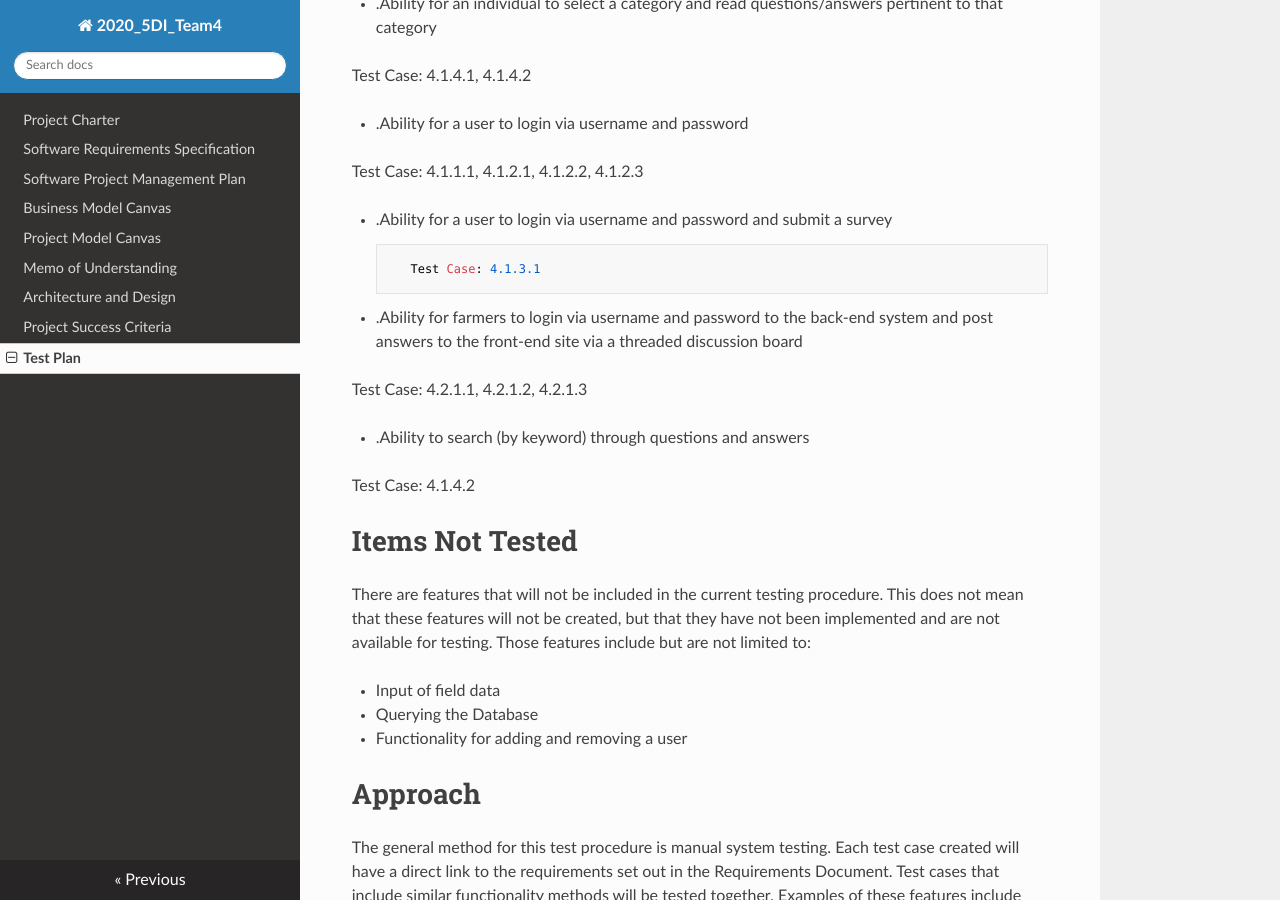
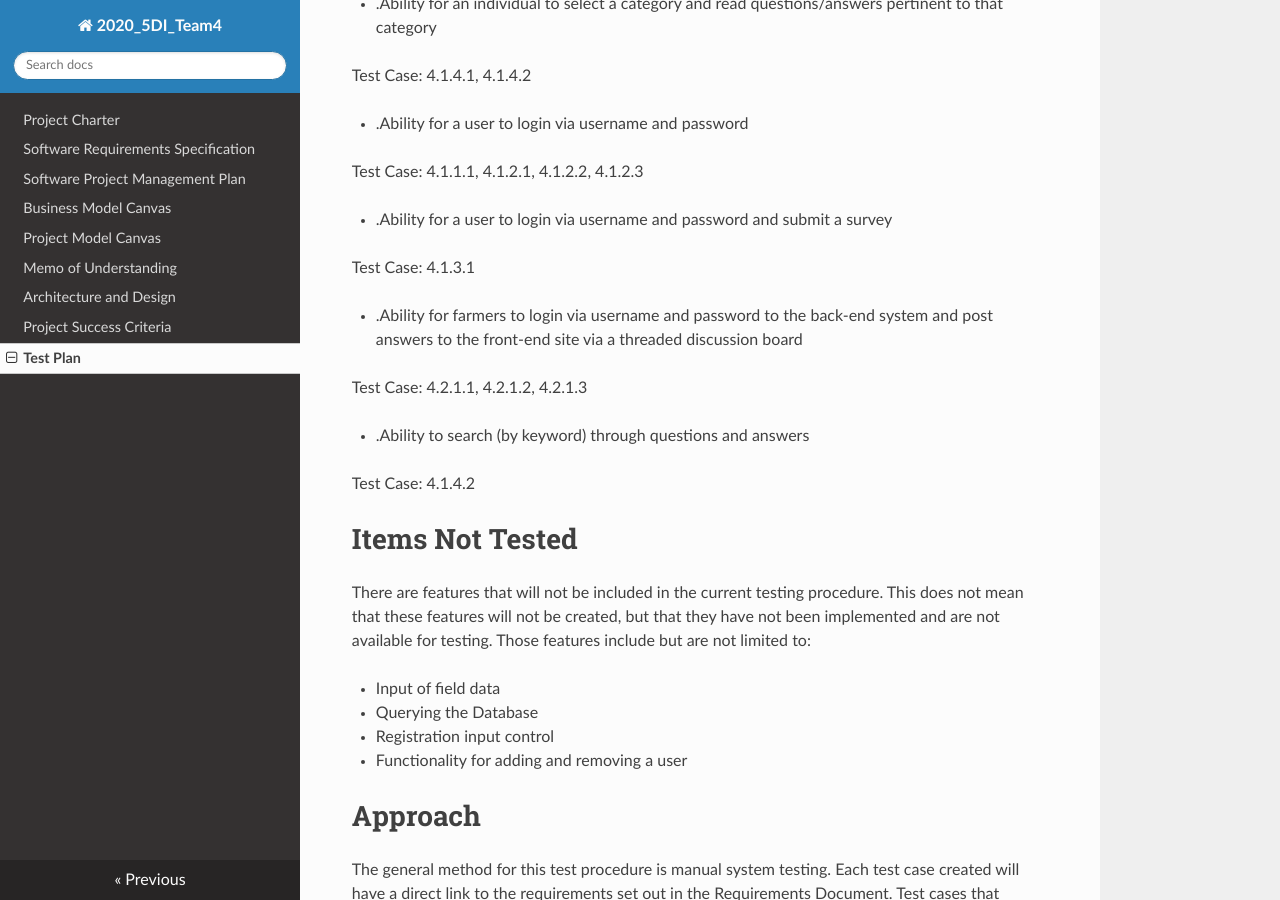
Before and after one commit to FarinaChristian/2020_5DI_team3.2_Farina, an MkDocs documentation site: the page built from docs/test_plan.md, in a window 1280 px wide and 900 px high, scrolled down 1108 px. Built offline with MkDocs 1.6.1, drawn with Linux system fonts in a browser that asks for light colours; nearby versions of some CDN libraries.

Commit message:
Update test_plan.md

```diff
--- a/docs/test_plan.md
+++ b/docs/test_plan.md
@@ -43,7 +43,7 @@ Test Case: 4.1.1.1, 4.1.2.1, 4.1.2.2, 4.1.2.3
 
 - .Ability for a user to login via username and password and submit a survey
 
-           Test Case: 4.1.3.1
+Test Case: 4.1.3.1
 
 - .Ability for farmers to login via username and password to the back-end system and post answers to the front-end site via a threaded discussion board
 
@@ -60,9 +60,8 @@ Test Case: 4.1.4.2
 There are features that will not be included in the current testing procedure.  This does not mean that these features will not be created, but that they have not been implemented and are not available for testing.  Those features include but are not limited to:
 
 - Input of field data
-
 - Querying the Database
-
+- Registration input control
 - Functionality for adding and removing a user
 
 
```
